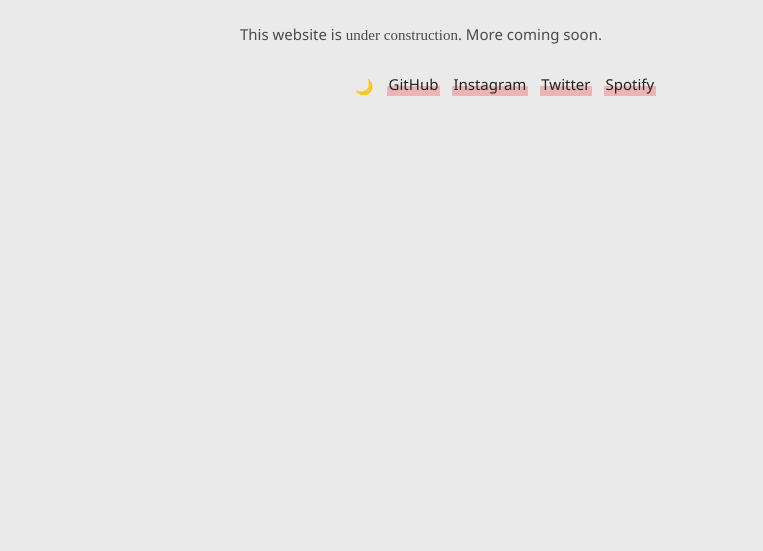
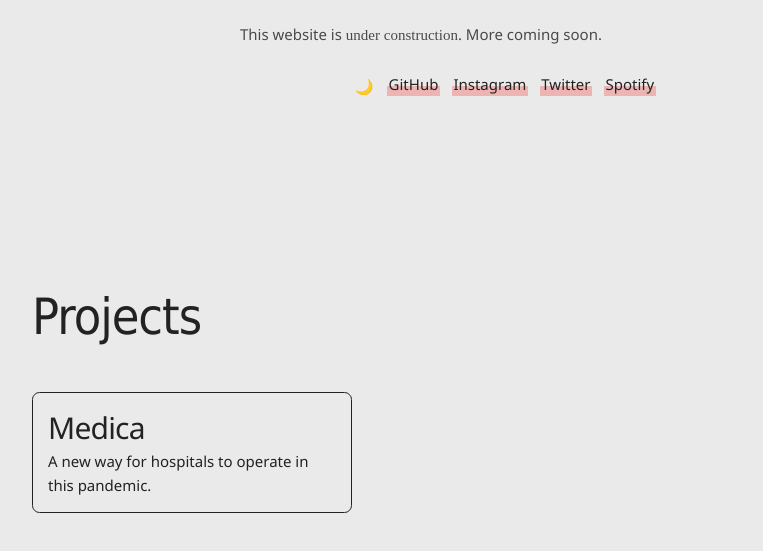
Before and after one commit to arhaanb/webold, a plain HTML site: page index.html in a window 1280 px wide. Shown: the part 513-1064 px from the top of the page, without its empty margins (128-891 px from the left). Before the commit the page ends 800 px from the top, so only its background shows below. Drawn offline with Linux system fonts and the light colour scheme; a web font is replaced by a local one.

Commit message:
design basic card

```diff
--- a/index.html
+++ b/index.html
@@ -27,6 +27,7 @@
 <body>
 
 	<div class="container">
+		<div class="hundred">
 			<div class="flex-con">
 				<div class="seven columns">
 					<p class="yoz">
@@ -60,6 +61,15 @@
 			</div>
 		</div>
 
+		<section id="projects">
+			<h1 class="title">Projects</h1>
+			<div class="card">
+				<h4>Medica</h4>
+				<p>A new way for hospitals to operate in this pandemic.</p>
+			</div>
+		</section>
+	</div>
+
 	<script>
 		function darkMode() {
 			var element = document.body;
--- a/style.css
+++ b/style.css
@@ -23,6 +23,10 @@ body {
 	font-family: 'europa-regular', 'segoe ui', 'Arial', 'sans-serif';
 	background-color: #eaeaea;
 	transition: 0.5s;
+}
+
+.hundred {
+	height: 100vh;
 }
 
 .title {
@@ -187,3 +191,21 @@ img, footer {
 .info p {
 	opacity: 0.8;
 }
+
+.card * {
+	margin: 0;
+}
+
+.card {
+	width: 30%;
+	border: 1px solid #222;
+	margin: 3em 0;
+	padding: 1em;
+	border-radius: 0.5em;
+	transition: 0.3s;
+}
+
+.card:hover {
+	background-color: #fff;
+	border-color: #fff;
+}
```
Lines whose indentation alone changed are shown as unchanged.
